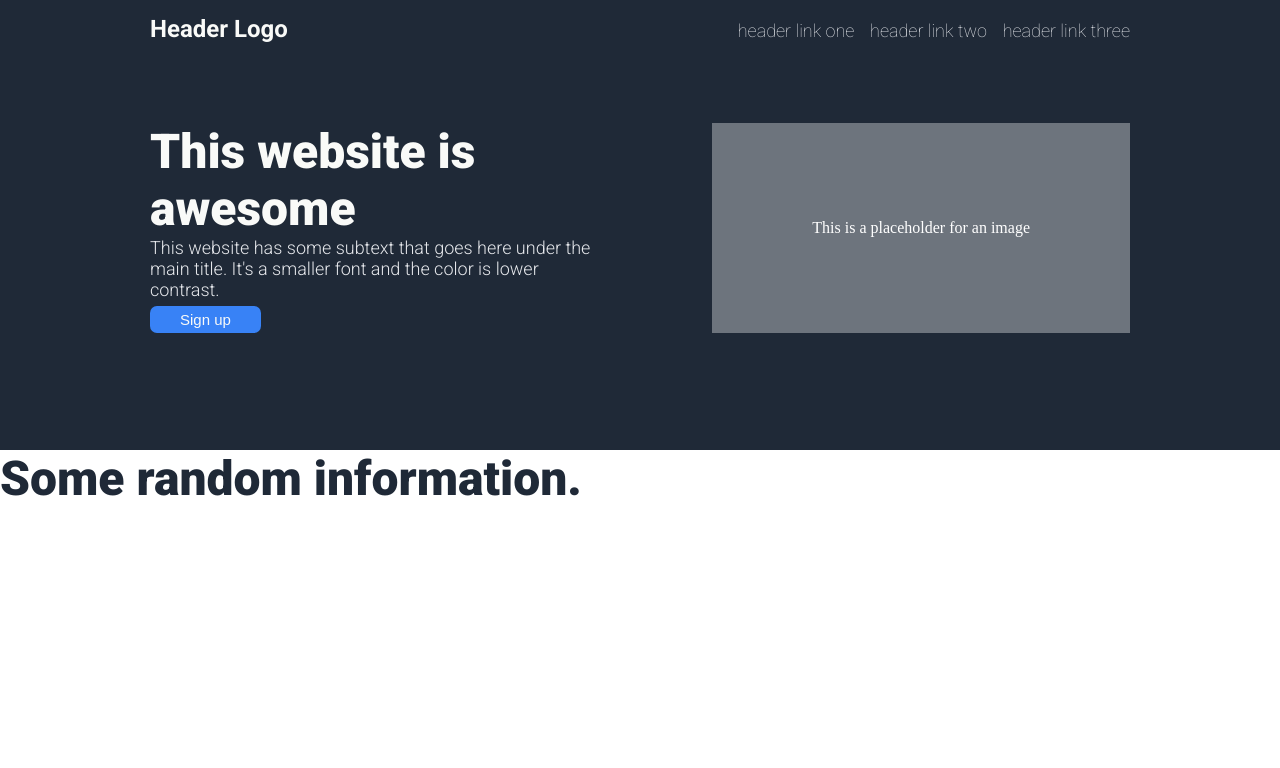
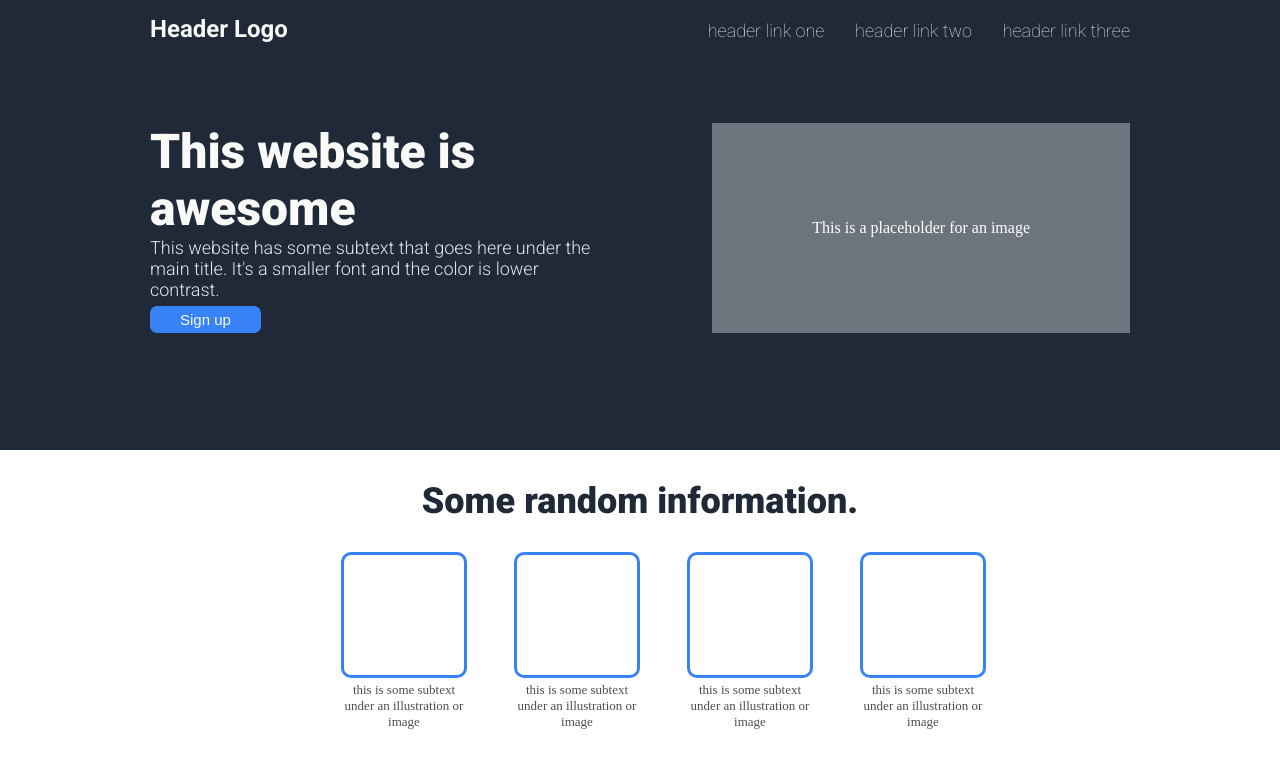
Before and after one commit to Ishan-Choudhary/TOP-foundations-landing-page, a plain HTML site: page index.html in a window 1280 px wide. Drawn offline with Linux system fonts and the light colour scheme.

Commit message:
Created the second section of the website.

```diff
--- a/index.html
+++ b/index.html
@@ -35,22 +35,25 @@
         <div class="section-header">
             <h1>Some random information.</h1>
         </div>
+        <div class="cards">
             <div class="small-container">
                     <div class="image-box"></div>
-            <div class="image-explanation"></div>
+                    <div class="image-explanation">this is some subtext under an illustration or image</div>
             </div>
             <div class="small-container">
                 <div class="image-box"></div>
-            <div class="image-explanation"></div>
+                <div class="image-explanation">this is some subtext under an illustration or image</div>
             </div>
             <div class="small-container">
                 <div class="image-box"></div>
-            <div class="image-explanation"></div>
+                <div class="image-explanation">this is some subtext under an illustration or image</div>
             </div>
             <div class="small-container">
                 <div class="image-box"></div>
-            <div class="image-explanation"></div>
+                <div class="image-explanation">this is some subtext under an illustration or image</div>
             </div>
         </div>
+    </div>
+
 </body>
 </html>
--- a/style.css
+++ b/style.css
@@ -52,7 +52,7 @@ h1  {
     display: flex;
     flex: 1;
     justify-content: space-between;
-    margin-left: 450px;
+    margin-left: 420px;
 }
 
 .main   {
@@ -96,3 +96,52 @@ h1  {
     color: white;
 }
 /********************HERO SECTION STYLING ENDING*************************/
+
+/*******************INFORMATION SECTION*********************************/
+.information    {
+    display: flex;
+    flex-direction: column;
+    flex: 0 1 auto;
+    align-items: center;
+}
+.cards  {
+    display: flex;
+    flex: 0 1 auto;
+    flex-direction: row;
+    margin-top: 30px;
+
+}
+
+.section-header {
+    margin-top: 30px;
+}
+
+.section-header h1  {
+    font-size: 36px;
+}
+
+.small-container    {
+    padding-left: 40px;
+}
+
+.image-box  {
+    border: 3px solid #3882F6;
+    border-radius: 10px;
+    padding: 60px;
+    margin-left: 7px;
+}
+
+.image-explanation  {
+    display: flex;
+    flex: 0 1 auto;
+    flex-wrap: wrap;
+    width: 120px;
+    height: 30px;
+    padding-top: 4px;
+    text-align: center;
+    color: #4e4e4e;
+    font-size: 13px;
+    padding-left: 10px;
+    align-items: center;
+    justify-content: center;
+}
```
Lines whose indentation alone changed are shown as unchanged.
